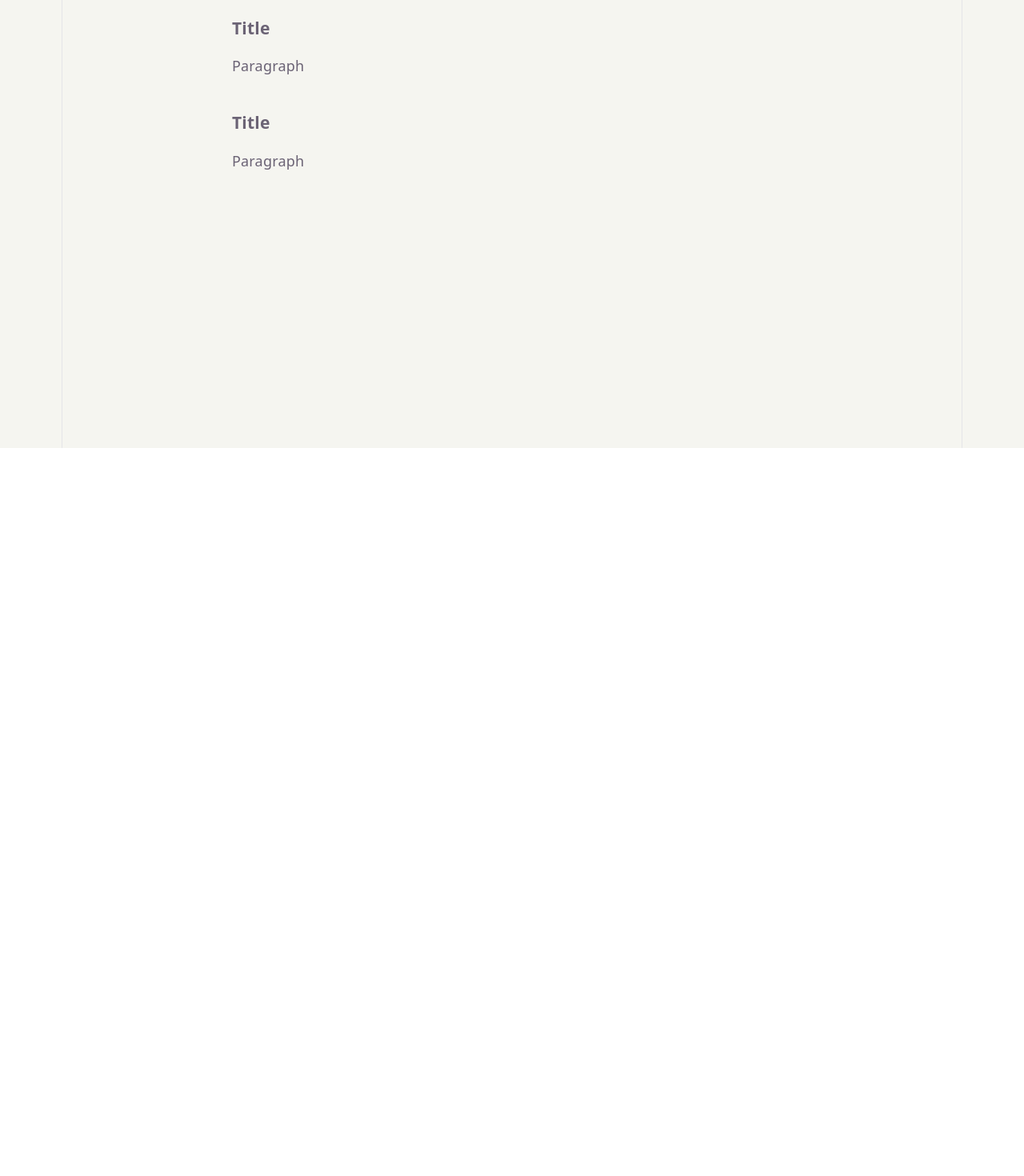
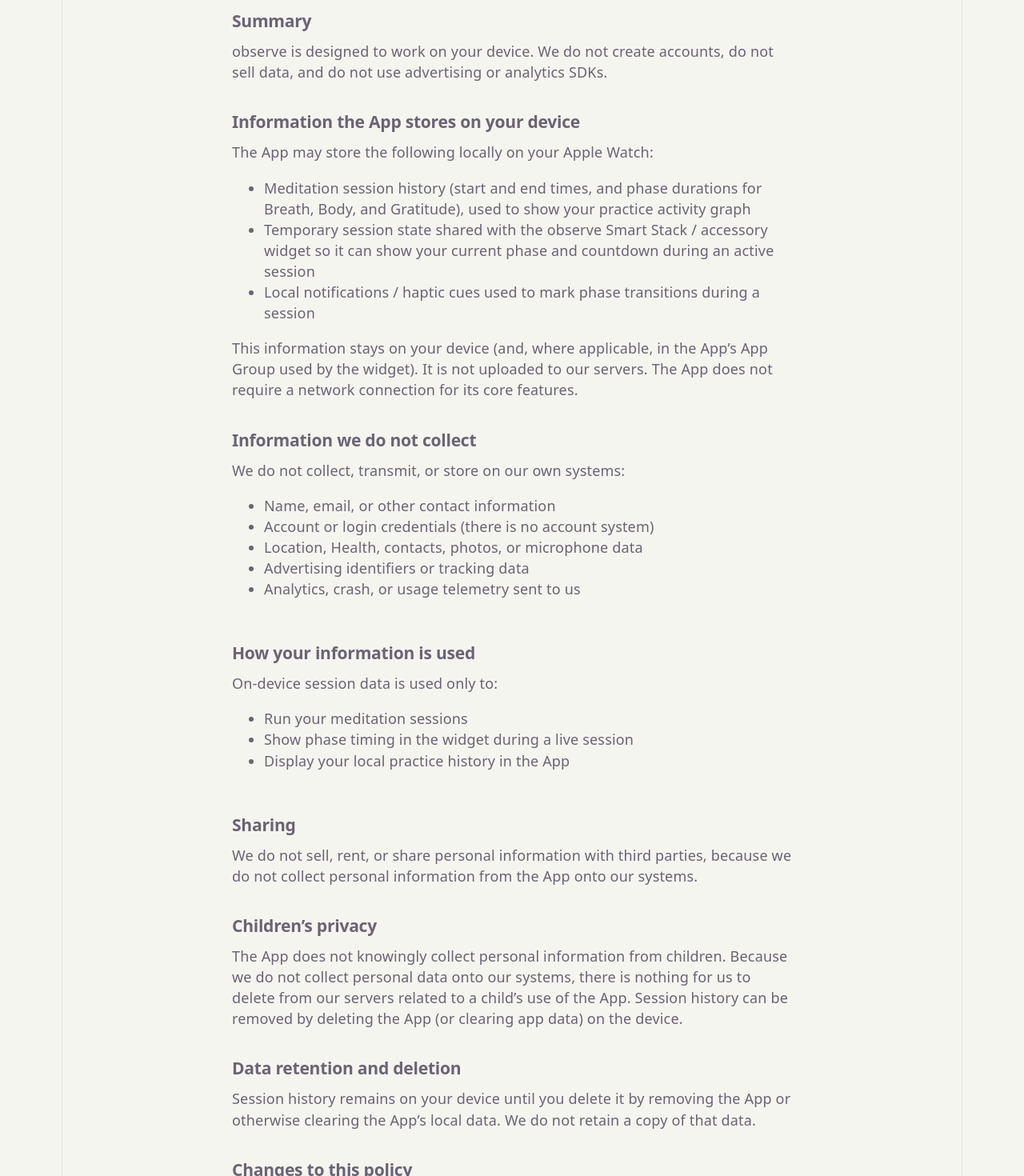
Before and after one commit to gvns0x/observe-website, a React (Vite) app: page /privacy in a window 1280 px wide. Shown: the part 240-1710 px from the top of the page at 80% size. Before the commit the page ends 800 px from the top, so only its background shows below. Built offline with nearby package versions, Linux system fonts and the light colour scheme.

Commit message:
improve privacy policy

```diff
--- a/src/index.css
+++ b/src/index.css
@@ -88,6 +88,14 @@
     font-size: 20px;
   }
 }
+h3 {
+  margin:12px 0px;
+  font-weight: 600;
+  letter-spacing: -0.24px;
+}
+h5 {
+  font-weight: 600;
+}
 p {
   margin: 0;
 }
--- a/src/pages/PrivacyPolicy.tsx
+++ b/src/pages/PrivacyPolicy.tsx
@@ -1,7 +1,4 @@
-import React from 'react'
 import styled from 'styled-components'
-
-function PrivacyPolicy() {
 
 const Wrapper = styled.div`
     max-width: 700px;
@@ -19,6 +16,86 @@
     gap: 0px;
 `
 
+const privacyItems = [
+    {
+        title: 'Summary',
+        paragraphs: [
+            'observe is designed to work on your device. We do not create accounts, do not sell data, and do not use advertising or analytics SDKs.',
+        ],
+    },
+    {
+        title: 'Information the App stores on your device',
+        paragraphs: [
+            'The App may store the following locally on your Apple Watch:',
+            'This information stays on your device (and, where applicable, in the App’s App Group used by the widget). It is not uploaded to our servers. The App does not require a network connection for its core features.',
+        ],
+        list: [
+            'Meditation session history (start and end times, and phase durations for Breath, Body, and Gratitude), used to show your practice activity graph',
+            'Temporary session state shared with the observe Smart Stack / accessory widget so it can show your current phase and countdown during an active session',
+            'Local notifications / haptic cues used to mark phase transitions during a session',
+        ],
+    },
+    {
+        title: 'Information we do not collect',
+        paragraphs: [
+            'We do not collect, transmit, or store on our own systems:',
+        ],
+        list: [
+            'Name, email, or other contact information',
+            'Account or login credentials (there is no account system)',
+            'Location, Health, contacts, photos, or microphone data',
+            'Advertising identifiers or tracking data',
+            'Analytics, crash, or usage telemetry sent to us',
+        ],
+    },
+    {
+        title: 'How your information is used',
+        paragraphs: [
+            'On-device session data is used only to:',
+        ],
+        list: [
+            'Run your meditation sessions',
+            'Show phase timing in the widget during a live session',
+            'Display your local practice history in the App',
+        ],
+    },
+    {
+        title: 'Sharing',
+        paragraphs: [
+            'We do not sell, rent, or share personal information with third parties, because we do not collect personal information from the App onto our systems.',
+        ],
+    },
+    {
+        title: 'Children’s privacy',
+        paragraphs: [
+            'The App does not knowingly collect personal information from children. Because we do not collect personal data onto our systems, there is nothing for us to delete from our servers related to a child’s use of the App. Session history can be removed by deleting the App (or clearing app data) on the device.',
+        ],
+    },
+    {
+        title: 'Data retention and deletion',
+        paragraphs: [
+            'Session history remains on your device until you delete it by removing the App or otherwise clearing the App’s local data. We do not retain a copy of that data.',
+        ],
+    },
+    {
+        title: 'Changes to this policy',
+        paragraphs: [
+            'We may update this Privacy Policy from time to time. The “Last updated” date at the top will change when we do. Continued use of the App after an update means you accept the revised policy.',
+        ],
+    },
+    {
+        title: 'Contact',
+        paragraphs: [
+            'If you have questions about this Privacy Policy or the App, contact:'
+        ],
+        list: [
+            'gvns0x@gmail.com',
+            'x.com/gvns0x',
+        ]
+    },
+]
+
+function PrivacyPolicy() {
     return (
         <div style={{
             width: "100%",
@@ -30,14 +107,22 @@
                     <h1>Privacy Policy</h1>
                     <h5>Observe</h5>
                 </div>
-                <PrivacyItem>
-                    <h3>Title</h3>
-                    <p>Paragraph</p>
+                {privacyItems.map(({ title, paragraphs, list }) => (
+                    <PrivacyItem key={title}>
+                        <h3>{title}</h3>
+                        <p>{paragraphs[0]}</p>
+                        {list && (
+                            <ul>
+                                {list.map((entry) => (
+                                    <li key={entry}>{entry}</li>
+                                ))}
+                            </ul>
+                        )}
+                        {paragraphs.slice(1).map((paragraph) => (
+                            <p key={paragraph}>{paragraph}</p>
+                        ))}
                     </PrivacyItem>
-                <PrivacyItem>
-                    <h3>Title</h3>
-                    <p>Paragraph</p>
-                </PrivacyItem>
+                ))}
             </Wrapper>
         </div>
     )
```
Lines whose indentation alone changed are shown as unchanged.
